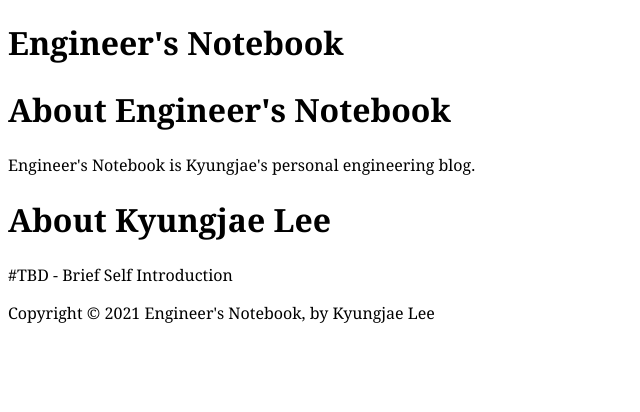
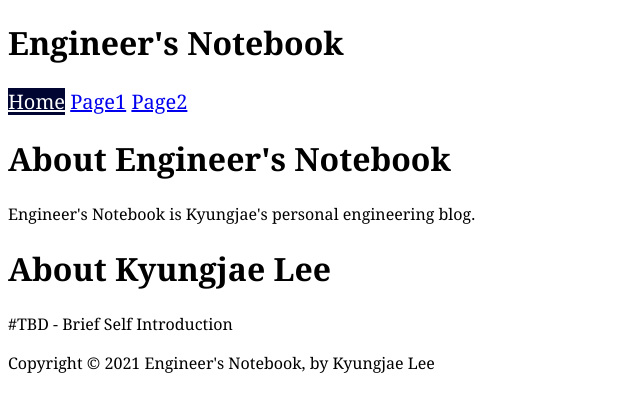
Before and after one commit to kyungjae-lee/kyungjae-lee.github.io, a Jekyll site: the page built from index.html, in a window 1280 px wide. Shown: the top 412 px of the page, without its empty margins (0-640 px from the left). Built offline with Jekyll 4.4.1, drawn with Linux system fonts in a browser that asks for light colours.

Commit message:
Add navigation feature to the website

```diff
--- a/_config.yml
+++ b/_config.yml
@@ -1,5 +1,5 @@
 makrdown: kramdown
 url: https://kyungjae-lee.github.io
-baseurl: /
+baseurl:
 exclude: ['README.md']
 permalink: pretty
--- /dev/null
+++ b/_includes/nav.html
@@ -0,0 +1,7 @@
+<nav>
+	<ul class="nav {{include.navclass}}">
+		<li><a href="{{site.baseurl}}/" class="{% if page.url == '/' %}current{% endif %}">Home</a></li>
+		<li><a href="{{site.baseurl}}/page1/" class="{% if page.url == '/page1' %}current{% endif %}">Page1</a></li>
+		<li><a href="{{site.baseurl}}/page2/" class="{% if page.url == '/page2' %}current{% endif %}">Page2</a></li>
+    <ul>
+</nav>
--- a/_layouts/default.html
+++ b/_layouts/default.html
@@ -10,6 +10,7 @@
 <body>
 	<header>
 		<h1>Engineer's Notebook</h1>
+		{% include nav.html navclass='nav-top' %}
 	</header>
 
 	{{content}}
--- a/css/main.css
+++ b/css/main.css
@@ -2,3 +2,4 @@
 ---
 
 {% include_relative common.css %}
+{% include_relative nav.css %}
--- /dev/null
+++ b/page1.html
@@ -0,0 +1,6 @@
+---
+layout: page1
+title: Page1
+---
+
+<h1>Page1 Contents</h1>
--- /dev/null
+++ b/page2.html
@@ -0,0 +1,6 @@
+---
+layout: page2
+title: Page2
+---
+
+<h1>Page2 Contents</h1>
```
Also changed, not shown: css/nav.css (added, +19 -0 lines).
